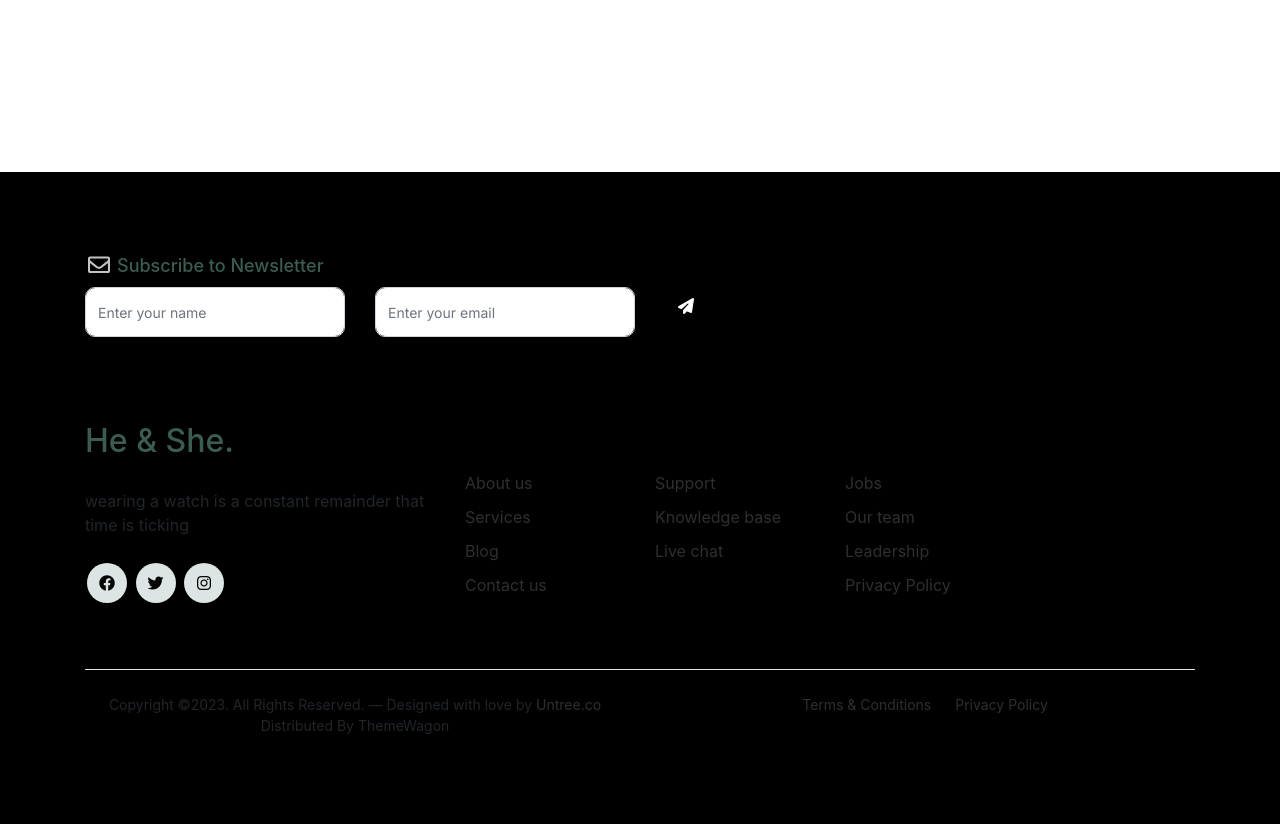
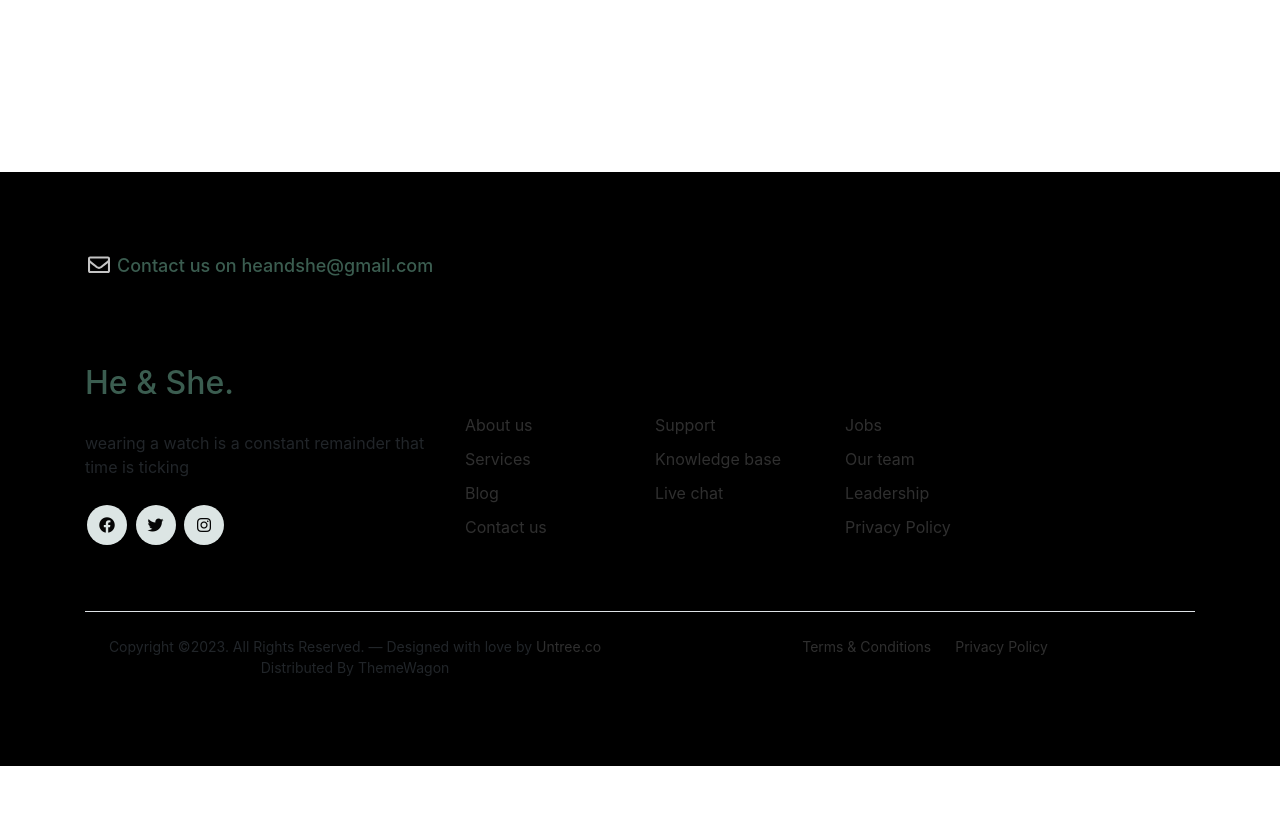
Before and after one commit to Poooooooooja-k/He-she, a Django app: page / in a window 1280 px wide; the page is wider, and only the part inside the window is pictured. Shown: the part 2171-2995 px from the top of that part. After the commit the page ends 2937 px from the top of that part, so only its background shows below. Run offline with Django 4.2, Linux system fonts and the light colour scheme; data that the repository does not hold is empty; some libraries are stand-ins or nearby versions.

Commit message:
footer edit

```diff
--- a/project/templates/includes/footer.html
+++ b/project/templates/includes/footer.html
@@ -12,9 +12,9 @@
 				<div class="row">
 					<div class="col-lg-8">
 						<div class="subscription-form">
-							<h3 class="d-flex align-items-center"><span class="me-1"><img src="{% static 'images/envelope-outline.svg' %}" alt="Image" class="img-fluid"></span><span>Subscribe to Newsletter</span></h3>
+							<h3 class="d-flex align-items-center"><span class="me-1"><img src="{% static 'images/envelope-outline.svg' %}" alt="Image" class="img-fluid"></span><span>Contact us on heandshe@gmail.com</span></h3>
 
-							<form action="#" class="row g-3">
+							<!-- <form action="#" class="row g-3">
 								<div class="col-auto">
 									<input type="text" class="form-control" placeholder="Enter your name">
 								</div>
@@ -26,7 +26,7 @@
 										<span class="fa fa-paper-plane"></span>
 									</button>
 								</div>
-							</form>
+							</form> -->
 
 						</div>
 					</div>
```
